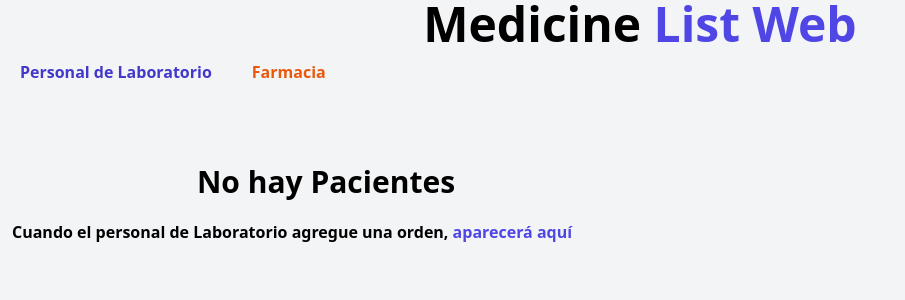
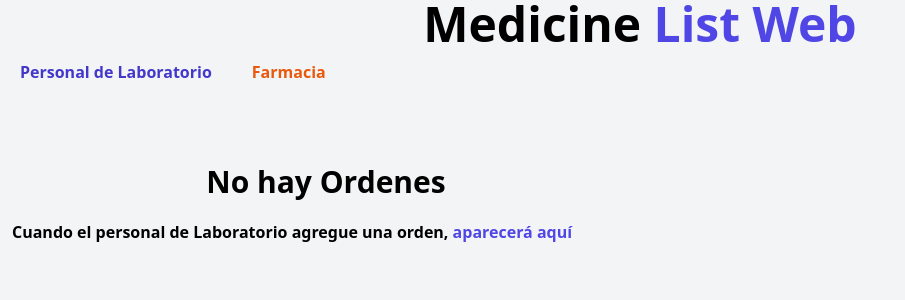
Before and after one commit to FacuAlm/Medicine-List, a React (Vite) app: page /farmacia in a window 1280 px wide. Shown: the top 300 px of the page, without its empty margins (0-905 px from the left). Built offline with nearby package versions, Linux system fonts and the light colour scheme.

Commit message:
corriendo errores 2.0

```diff
--- a/src/components/Header.jsx
+++ b/src/components/Header.jsx
@@ -5,7 +5,7 @@ export const Header = () => {
 
   const location = useLocation()
 
-  const urlActual = location.pathname
+
   return (
     <>
       <h1 className="font-black text-5xl text-center md:w-2/3 mx-auto">Medicine <span className="text-indigo-600"> List Web</span></h1>
--- a/src/components/ListadoPacientesFarmacia.jsx
+++ b/src/components/ListadoPacientesFarmacia.jsx
@@ -34,7 +34,7 @@ export const ListadoPacientesFarmacia = ({ Pacientes, setEdicion, Eliminar }) =>
 
       ) : (
         <>
-          <h2 className="font-black text-3xl text-center mt-5 mb-5">No hay Pacientes</h2>
+          <h2 className="font-black text-3xl text-center mt-5 mb-5">No hay Ordenes</h2>
 
           <p className="font-black">Cuando el personal de Laboratorio agregue una orden, {' '} <span className="text-indigo-600">aparecerá aquí</span></p>
         </>
```
